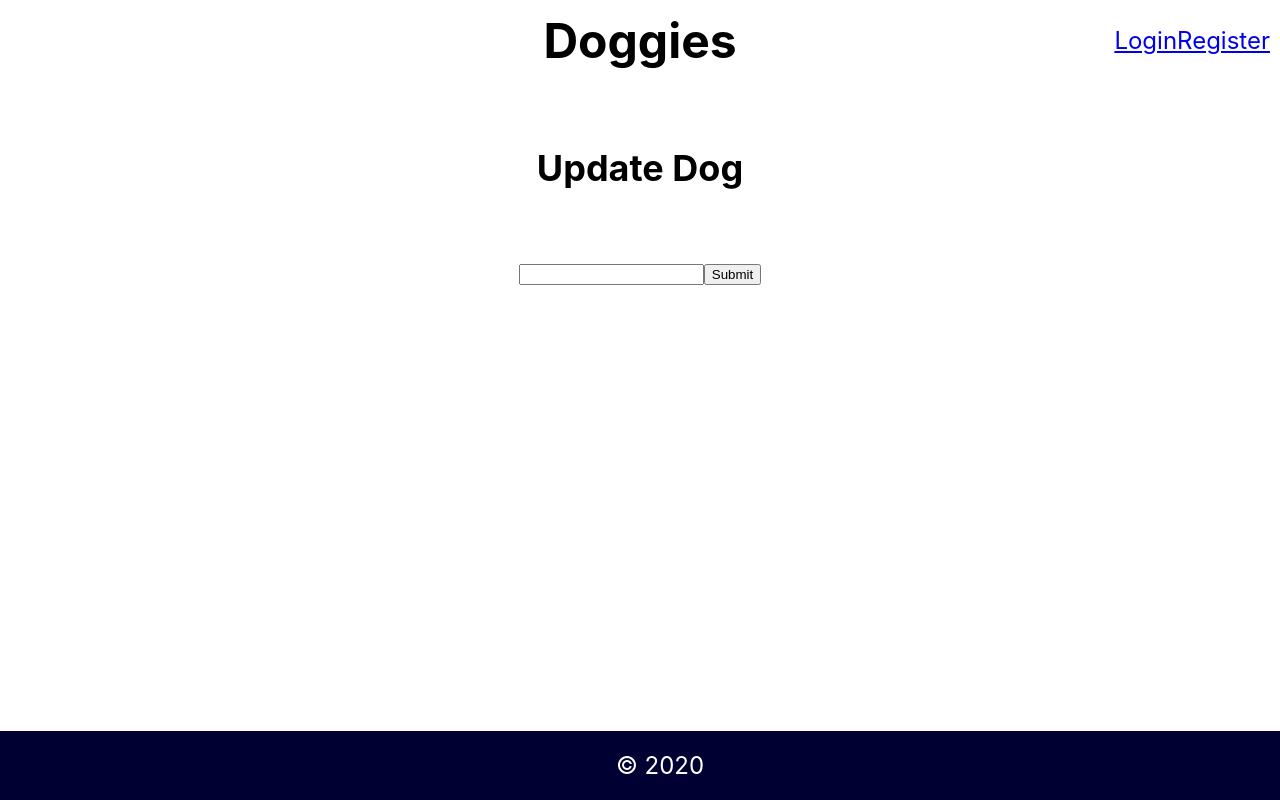
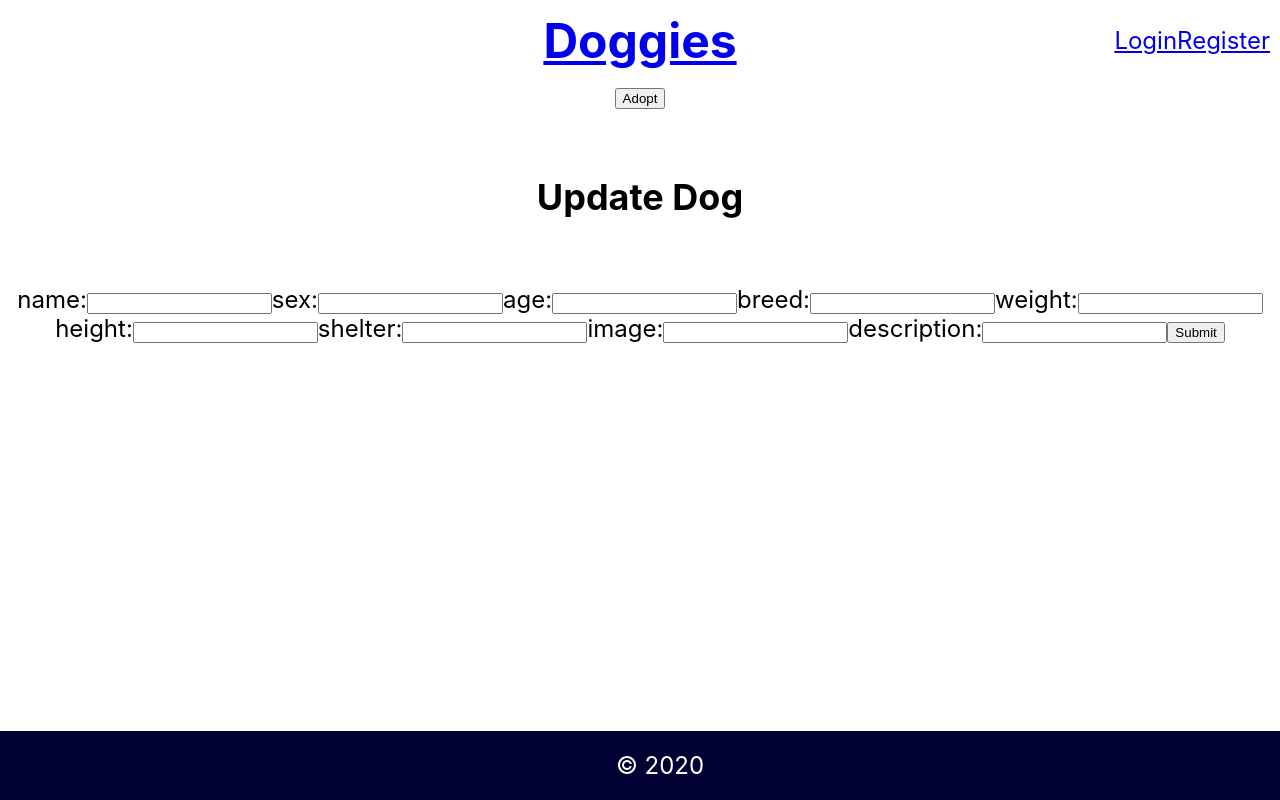
Before and after one commit to sbaayel/Doggies, a React (Create React App) app in the folder client/: page /dogs/1/edit in a window 1280 px wide. Built offline with nearby package versions, Linux system fonts and the light colour scheme; no server answers.

Commit message:
changes create dog

```diff
--- a/client/src/components/Header.jsx
+++ b/client/src/components/Header.jsx
@@ -5,7 +5,7 @@ export default function Header(props) {
   return (
     <header>
       <div className="header-main">
-        <h1 className="logo">Doggies</h1>
+       <Link to="/dogs"><h1 className="logo">Doggies</h1></Link>
         <div className="auth">
       {
         props.currentUser
@@ -28,7 +28,7 @@ export default function Header(props) {
         props.currentUser
         &&
         <>
-          <Link to="/dogs">Dogs</Link>
+
 
 
         </>
--- a/client/src/components/Main.jsx
+++ b/client/src/components/Main.jsx
@@ -74,6 +74,7 @@ export default class Main extends Component {
             dogs={this.state.dogs}
           />
         )} />
+        <button>Adopt</button>
         <Route path="/dogs/new" render={(props) => (
           <CreateDog
             {...props}
--- a/client/src/components/UpdateDog.jsx
+++ b/client/src/components/UpdateDog.jsx
@@ -3,7 +3,16 @@ import { getOneDog } from '../services/api-helper';
 import '../App.css'
 export default class UpdateDog extends Component {
   state = {
-    name: ""
+    name: "",
+    age: "",
+    sex: "",
+    breed: "",
+    height: "",
+    weight: "",
+    description: "",
+    shelter: "",
+    image: "",
+    user_id: 1,
   }
 
   handleChange = (e) => {
@@ -32,9 +41,59 @@ export default class UpdateDog extends Component {
         this.props.history.push('/dogs');
       }}>
         <h3>Update Dog</h3>
+        <lable>name:</lable>
         <input
           type="text"
           value={this.state.name}
+          onChange={this.handleChange}
+        />
+<lable>sex:</lable>
+<input
+
+          type="text"
+          value={this.state.sex}
+          onChange={this.handleChange}
+        />
+<lable>age:</lable>
+<input
+          type="text"
+          value={this.state.age}
+          onChange={this.handleChange}
+        />
+<lable>breed:</lable>
+<input
+          type="text"
+          value={this.state.breed}
+          onChange={this.handleChange}
+        />
+<lable>weight:</lable>
+<input
+          type="text"
+          value={this.state.weight}
+          onChange={this.handleChange}
+        />
+<lable>height:</lable>
+<input
+          type="text"
+          value={this.state.height}
+          onChange={this.handleChange}
+        />
+<lable>shelter:</lable>
+<input
+          type="text"
+          value={this.state.shelter}
+          onChange={this.handleChange}
+        />
+<lable>image:</lable>
+<input
+          type="text"
+          value={this.state.image}
+          onChange={this.handleChange}
+        />
+<lable>description:</lable>
+<input
+          type="text"
+          value={this.state.description}
           onChange={this.handleChange}
         />
         <button>Submit</button>
```
